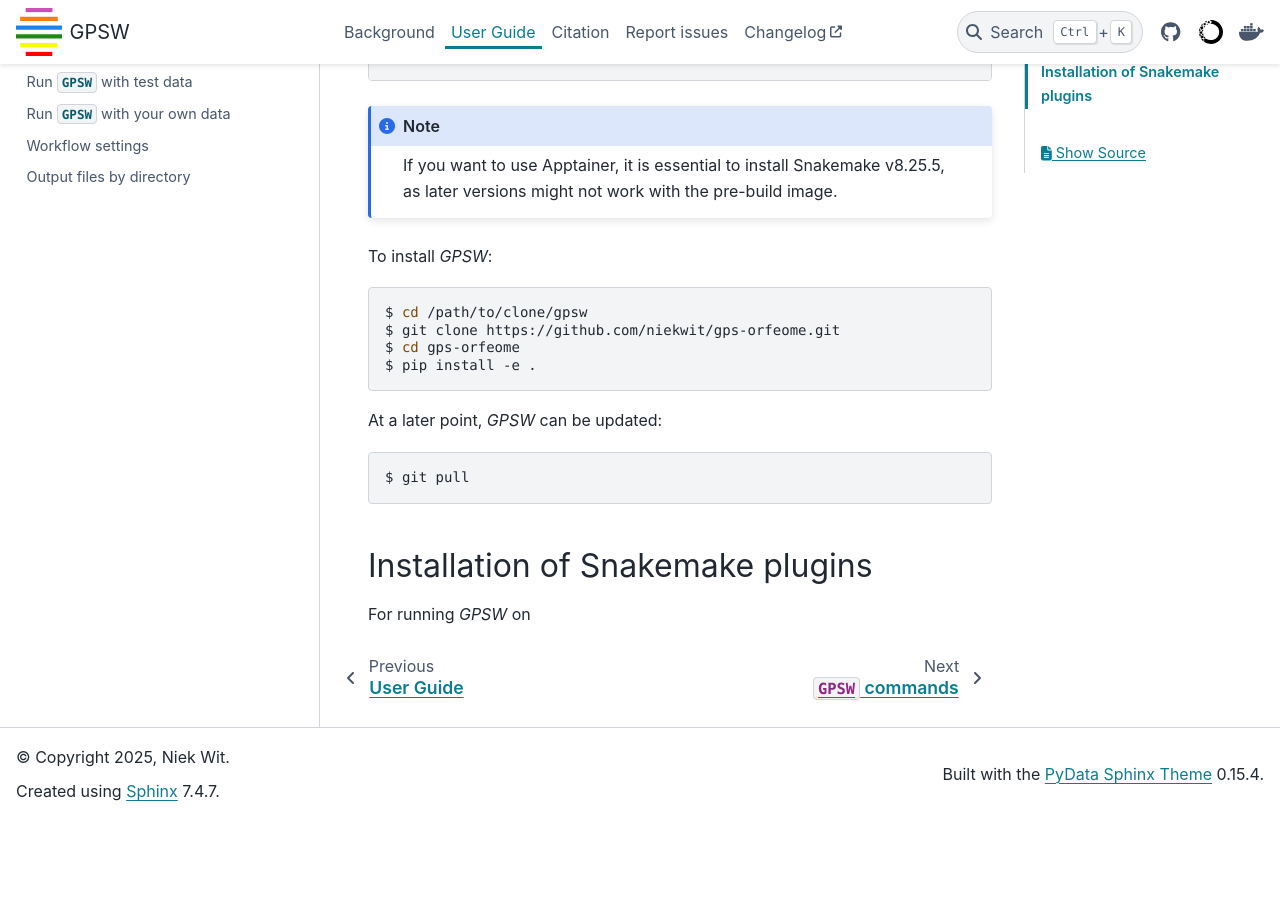
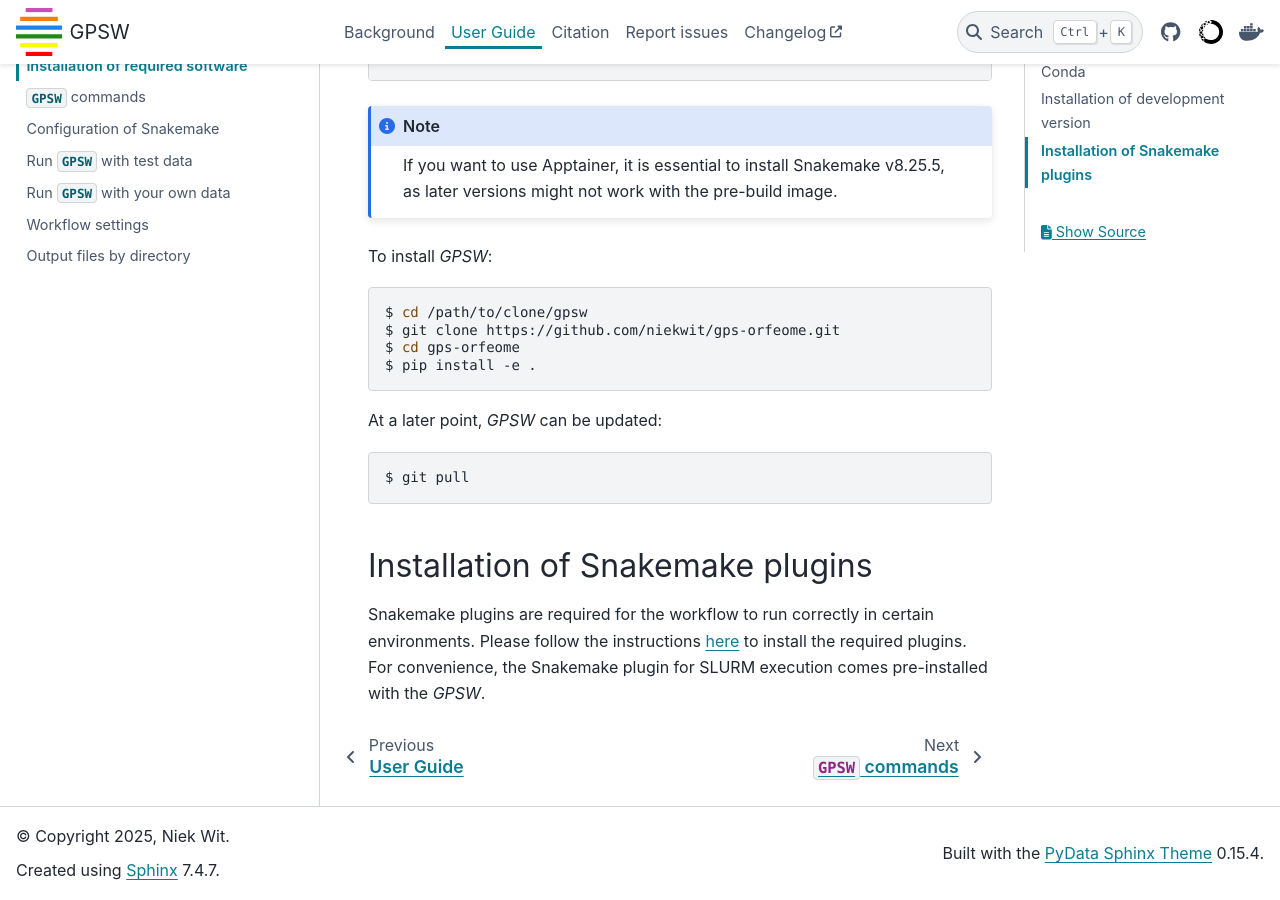
Before and after one commit to niekwit/gps-orfeome, a Sphinx documentation site: the page built from docs/installation_of_required_software.rst, in a window 1280 px wide and 900 px high, scrolled down 657 px. Built offline with Sphinx 7.4.7 and the PyData theme 0.15.4, drawn with Linux system fonts in a browser that asks for light colours; before the commit the page ends 1477 px from its top, so only the background shows below that.

Commit message:
finished plugin section

```diff
--- a/docs/installation_of_required_software.rst
+++ b/docs/installation_of_required_software.rst
@@ -41,4 +41,5 @@ At a later point, `GPSW` can be updated:
 
 Installation of Snakemake plugins
 --------------------------------------------------------------------------------
-For running `GPSW` on
+
+Snakemake plugins are required for the workflow to run correctly in certain environments. Please follow the instructions `here <https://snakemake.github.io/snakemake-plugin-catalog/index.html>`_ to install the required plugins. For convenience, the Snakemake plugin for SLURM execution comes pre-installed with the `GPSW`.
```
